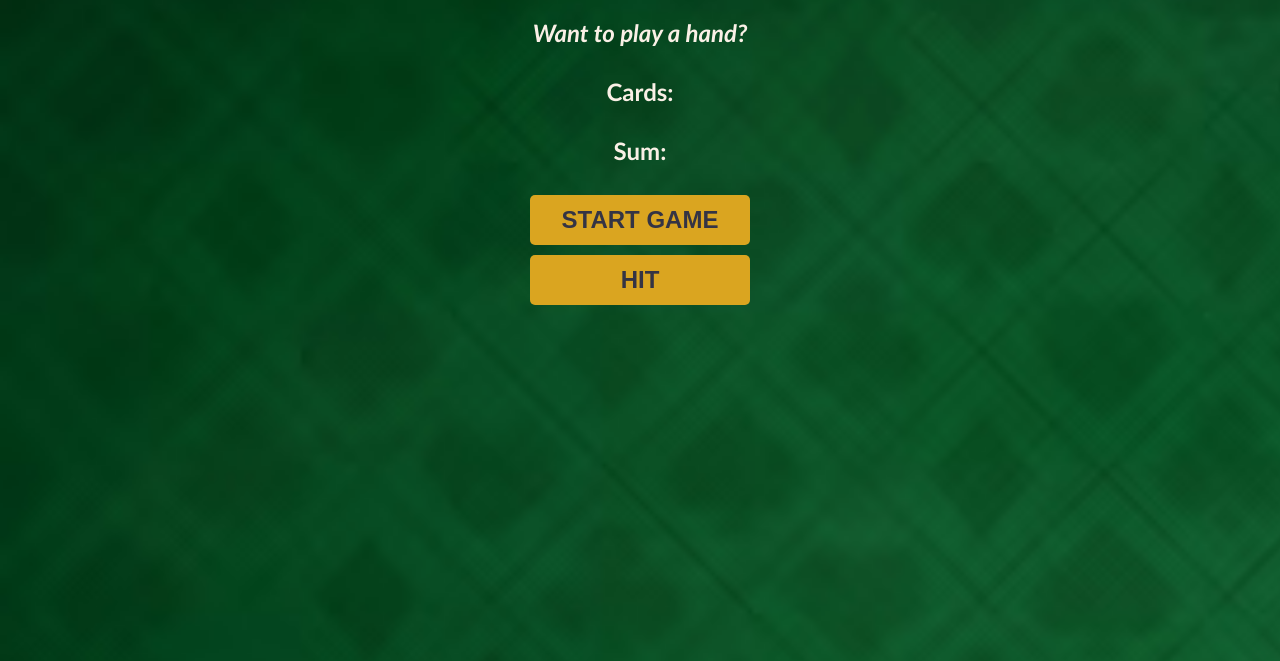
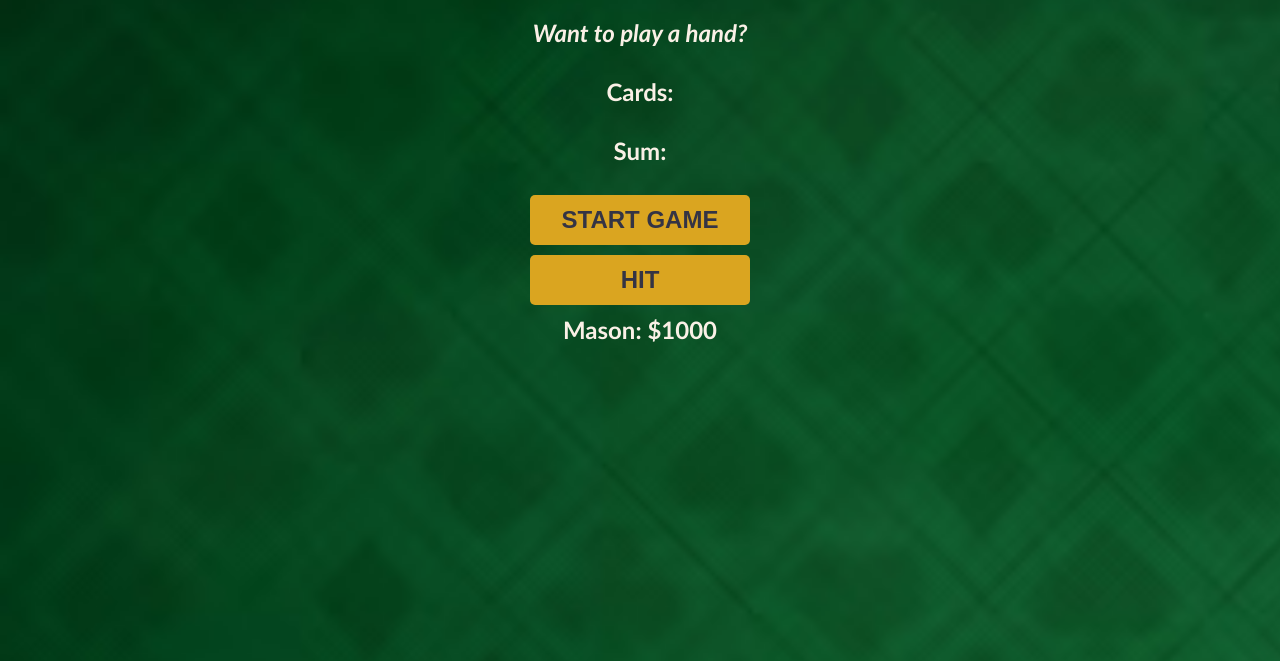
Before and after one commit to Mase1up/fCC_JS_full_course, a plain HTML site: page 2. Blackjack/cardsInArrays/index.html in a window 1280 px wide. Shown: the part 139-800 px from the top of the page. Drawn offline with Linux system fonts and the light colour scheme; files whose address does not match are found by name.

Commit message:
Turn player info into an object

```diff
--- a/2. Blackjack/cardsInArrays/cardsInArray.js
+++ b/2. Blackjack/cardsInArrays/cardsInArray.js
@@ -52,8 +52,16 @@ let messageEl = document.querySelector("#message-el");
 // let sumEl = document.getElementById("sum-el");
 let sumEl = document.querySelector("#sum-el");
 let cardsEl = document.querySelector("#cards-el");
-//So he is using an array to store all the cards, then he'll set cardsEl.textContent = "Cards: " + cards[0] + " " + cards[1];
+let playerEl = document.querySelector("#player-el");
+//So he's using an array to store all the cards, then he'll set cardsEl.textContent = "Cards: " + cards[0] + " " + cards[1];
 let cards = [];
+
+let player = {
+    name: "Mason",
+    chips: 1000
+}
+
+playerEl.textContent = player.name + ": $" + player.chips;
 
 function getRandomCard() {
     let max = 11;   // Return random value between 2 and 11 inclusive
@@ -68,7 +76,7 @@ function startGame() {
     firstCard = getRandomCard();
     secondCard = getRandomCard();
     sum = 0;
-    cards = [firstCard, secondCard];
+    cards = [firstCard, secondCard];  // I thought I learned you can't do this, but maybe because we usually declare const = []
     sum = firstCard + secondCard;
     renderGame();
 }
--- a/2. Blackjack/cardsInArrays/index.html
+++ b/2. Blackjack/cardsInArrays/index.html
@@ -13,6 +13,7 @@
     <p id="sum-el">Sum:</p>
     <button id="start-btn" onclick="startGame()">START GAME</button>
     <button id="hit-btn" onclick="playerHit()">HIT</button>
+    <p id="player-el"></p>
     <script src="cardsInArray.js"></script>
 </body>
 </html>
```
